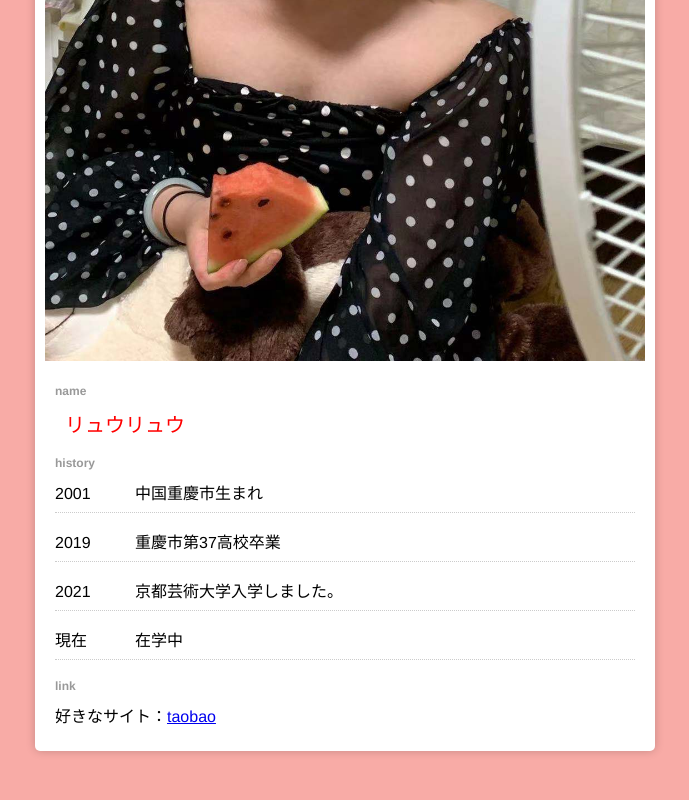
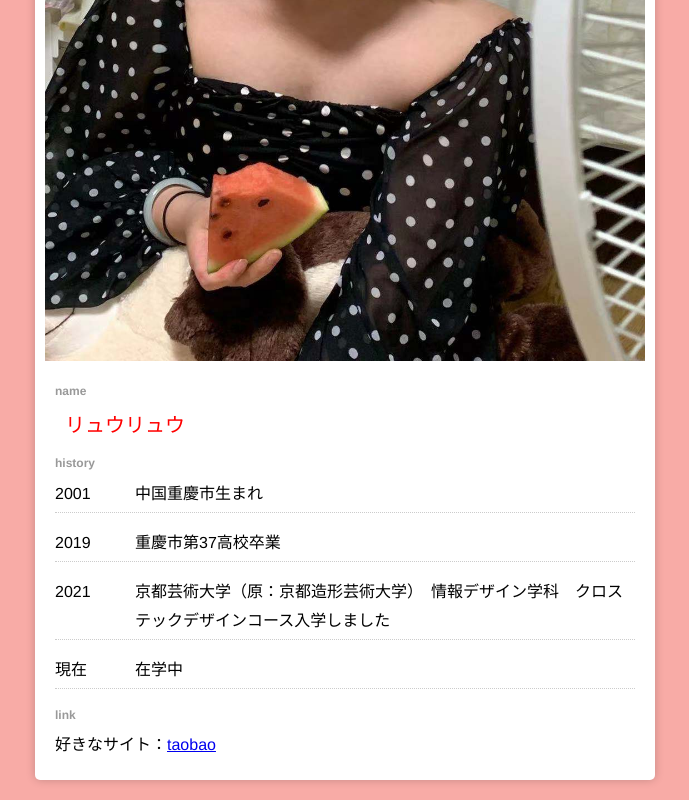
Before and after one commit to KUAD-XtechDesign/simple_page-ryuryru, a plain HTML site: page index.html in a window 1280 px wide. Shown: the part 469-1269 px from the top of the page, without its empty margins (295-984 px from the left). Before the commit the page ends 1240 px from the top, so only its background shows below. Drawn offline with Linux system fonts and the light colour scheme.

Commit message:
Update index.html

```diff
--- a/index.html
+++ b/index.html
@@ -25,7 +25,7 @@
         <ul class="history_list">
           <li><div class="year">2001</div><div class="txt">中国重慶市生まれ</div></li>
           <li><div class="year">2019</div><div class="txt">重慶市第37高校卒業</div></li>
-          <li><div class="year">2021</div><div class="txt">京都芸術大学入学しました。</div></li>
+          <li><div class="year">2021</div><div class="txt">京都芸術大学（原：京都造形芸術大学）　情報デザイン学科　クロステックデザインコース入学しました</div></li>
           <li><div class="year">現在</div><div>在学中</div></li>
         </ul>
 
```
